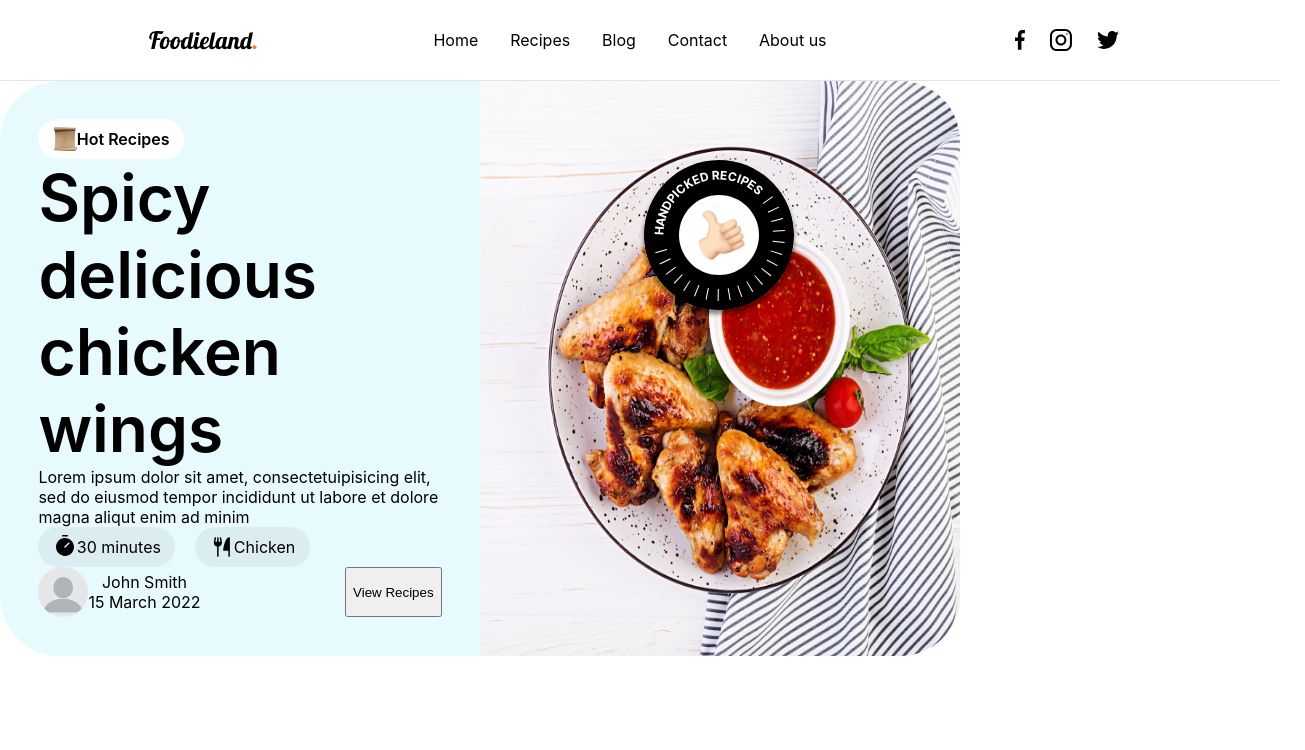
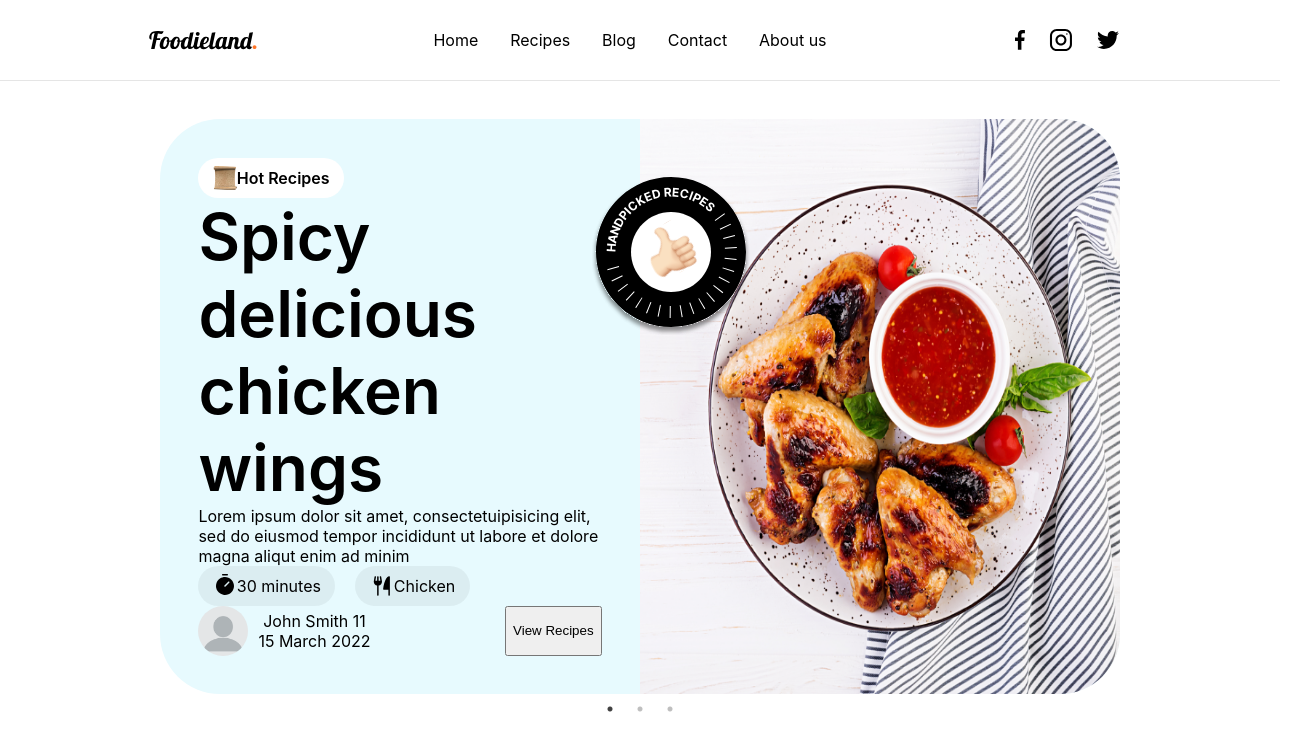
Before and after one commit to m83city/coocking_template, a React (Create React App) app: page / in a window 1280 px wide. Shown: the top 750 px of the page, 1305 px wide, since content can reach past the window. Built offline with nearby package versions, Linux system fonts and the light colour scheme.

Commit message:
change margin and done carousele

```diff
--- a/package.json
+++ b/package.json
@@ -10,10 +10,13 @@
     "@types/node": "^16.18.101",
     "@types/react": "^18.3.3",
     "@types/react-dom": "^18.3.0",
+    "@types/react-slick": "^0.23.13",
     "antd": "^5.19.1",
     "react": "^18.3.1",
     "react-dom": "^18.3.1",
     "react-scripts": "5.0.1",
+    "react-slick": "^0.30.2",
+    "slick-carousel": "^1.8.1",
     "typescript": "^4.9.5",
     "uuid": "^10.0.0",
     "web-vitals": "^2.1.4"
--- a/src/App.tsx
+++ b/src/App.tsx
@@ -1,12 +1,12 @@
 import "./App.css";
-import Slider from "./component/Slider";
+import CarouselFood from "./component/CarouselFood";
 import Home from "./home/Home";
 
 function App() {
   return (
     <div className="App">
       <Home></Home>
-      <Slider />
+      <CarouselFood />
     </div>
   );
 }
--- a/src/component/SliderElement.scss
+++ b/src/component/CarouselElement.scss
@@ -24,11 +24,16 @@
   }
 }
 
-.slider {
+.carousel {
   background-color: #e7fafe;
   @include _container(row, 100%, 60%, space-between);
   max-width: 75%;
   border-radius: 60px;
+  margin-left: auto;
+  margin-right: auto;
+  margin-top: 3%;
+  padding: auto;
+  position: relative;
   &Content {
     display: flex;
     flex-direction: column;
@@ -43,8 +48,8 @@
   }
   &Badge {
     position: absolute;
-    left: 50%;
-    top: 20%;
+    left: 45%;
+    top: 10%;
   }
   &TagContainer {
     display: flex;
@@ -55,7 +60,9 @@
     flex-direction: row;
     justify-content: space-between;
     &Namespaces {
+      max-width: fit-content;
       display: flex;
+      flex-direction: row;
     }
   }
   &AuthorImage {
@@ -64,6 +71,7 @@
     height: 50px;
   }
   &NameContainer {
+    margin-left: 10px;
     display: flex;
     flex-direction: column;
     align-items: center;
--- /dev/null
+++ b/src/component/CarouselElement.tsx
@@ -0,0 +1,59 @@
+import { v4 as uuidv4 } from "uuid";
+import badge from "../img/badge.svg";
+import dishPreview from "../img/dish_preview.png";
+import authorImage from "../img/author.webp";
+import pergamentImage from "../img/iconTag.png";
+import "./CarouselElement.scss";
+export interface ICarouselElement {
+  authorName: string;
+  timeCreate: string;
+  recipeCarouselTitle: string;
+  recipeCarouselDescription: string;
+  recipeTimeCooking: number;
+  recipeIngredient: { logo: string; title: string }[];
+}
+function CarouselElement(carouselElement: ICarouselElement) {
+  function Tag(logoUrl: string, title: string, shiftTag?: string) {
+    return (
+      <div className={`tag${shiftTag ? shiftTag : ""}`} key={uuidv4()}>
+        <img src={logoUrl} alt="Tag logo" key={uuidv4()}></img>
+        <div key={uuidv4()}>{title}</div>
+      </div>
+    );
+  }
+
+  return (
+    <div className="carousel">
+      <section className="carouselContent">
+        {Tag(pergamentImage, "Hot Recipes", "Hot")}
+        <div className="carouselTitle">
+          {carouselElement.recipeCarouselTitle}
+        </div>
+        {carouselElement.recipeCarouselDescription}
+        <div className="carouselTagContainer">
+          {carouselElement.recipeIngredient.map((tagElement) =>
+            Tag(tagElement.logo, tagElement.title)
+          )}
+        </div>
+        <div className="carouselAuthorContainer">
+          <div className="carouselAuthorContainerNamespaces">
+            <img
+              className="carouselAuthorImage"
+              src={authorImage}
+              alt="Author"
+            ></img>
+            <div className="carouselNameContainer">
+              <div>{carouselElement.authorName}</div>
+              <div>{carouselElement.timeCreate}</div>
+            </div>
+          </div>
+
+          <button>{"View Recipes"}</button>
+        </div>
+      </section>
+      <img className="carouselBadge" src={badge} alt="Badge" />
+      <img className="carouselDishPhoto" src={dishPreview} alt="Dish preview" />
+    </div>
+  );
+}
+export default CarouselElement;
--- /dev/null
+++ b/src/component/CarouselFood.tsx
@@ -0,0 +1,109 @@
+import CarouselElement, { ICarouselElement } from "./CarouselElement";
+import { v4 as uuidv4 } from "uuid";
+import timer from "../img/timer.svg";
+import forkKnife from "../img/forkKnife.svg";
+import Slider from "react-slick";
+import "slick-carousel/slick/slick.css";
+import "slick-carousel/slick/slick-theme.css";
+
+function CarouselFood() {
+  const carouselElementState: ICarouselElement[] = [
+    {
+      authorName: "John Smith 11",
+      timeCreate: "15 March 2022",
+      recipeCarouselTitle: "Spicy delicious chicken wings",
+      recipeCarouselDescription:
+        "Lorem ipsum dolor sit amet, consectetuipisicing elit, sed do eiusmod tempor incididunt ut labore et dolore magna aliqut enim ad minim ",
+      recipeTimeCooking: 30,
+      recipeIngredient: [
+        {
+          logo: timer,
+          title: "30 minutes",
+        },
+        {
+          logo: forkKnife,
+          title: "Chicken",
+        },
+      ],
+    },
+    {
+      authorName: "John Smith 22",
+      timeCreate: "15 March 2022",
+      recipeCarouselTitle: "Spicy delicious chicken wings",
+      recipeCarouselDescription:
+        "Lorem ipsum dolor sit amet, consectetuipisicing elit, sed do eiusmod tempor incididunt ut labore et dolore magna aliqut enim ad minim ",
+      recipeTimeCooking: 30,
+      recipeIngredient: [
+        {
+          logo: timer,
+          title: "30 minutes",
+        },
+        {
+          logo: forkKnife,
+          title: "Chicken",
+        },
+      ],
+    },
+    {
+      authorName: "John Smith 33",
+      timeCreate: "15 March 2022",
+      recipeCarouselTitle: "Spicy delicious chicken wings",
+      recipeCarouselDescription:
+        "Lorem ipsum dolor sit amet, consectetuipisicing elit, sed do eiusmod tempor incididunt ut labore et dolore magna aliqut enim ad minim ",
+      recipeTimeCooking: 30,
+      recipeIngredient: [
+        {
+          logo: timer,
+          title: "30 minutes",
+        },
+        {
+          logo: forkKnife,
+          title: "Chicken",
+        },
+      ],
+    },
+  ];
+  const autoplaySpeed: number = 10000;
+  const speedAnimation: number = 1000;
+  const contentStyle: React.CSSProperties = {
+    height: "160px",
+    color: "#fff",
+    lineHeight: "160px",
+    textAlign: "center",
+    background: "#364d79",
+  };
+
+  return (
+    <Slider
+      autoplay
+      adaptiveHeight
+      autoplaySpeed={autoplaySpeed}
+      speed={speedAnimation}
+      centerPadding="60px"
+      className="center"
+      dots
+    >
+      {carouselElementState.map(
+        ({
+          recipeIngredient,
+          recipeCarouselDescription,
+          recipeCarouselTitle,
+          recipeTimeCooking,
+          authorName,
+          timeCreate,
+        }) => (
+          <CarouselElement
+            key={uuidv4()}
+            authorName={authorName}
+            timeCreate={timeCreate}
+            recipeIngredient={recipeIngredient}
+            recipeCarouselDescription={recipeCarouselDescription}
+            recipeCarouselTitle={recipeCarouselTitle}
+            recipeTimeCooking={recipeTimeCooking}
+          />
+        )
+      )}
+    </Slider>
+  );
+}
+export default CarouselFood;
--- a/src/component/Slider.tsx
+++ /dev/null
@@ -1,53 +0,0 @@
-import SliderElement, { ISliderElement } from "./SliderElement";
-import { v4 as uuidv4 } from "uuid";
-import timer from "../img/timer.svg";
-import forkKnife from "../img/forkKnife.svg";
-
-function Slider() {
-  const sliderElementState: ISliderElement[] = [
-    {
-      authorName: "John Smith",
-      timeCreate: "15 March 2022",
-      recipeSliderTitle: "Spicy delicious chicken wings",
-      recipeSliderDescription:
-        "Lorem ipsum dolor sit amet, consectetuipisicing elit, sed do eiusmod tempor incididunt ut labore et dolore magna aliqut enim ad minim ",
-      recipeTimeCooking: 30,
-      recipeIngredient: [
-        {
-          logo: timer,
-          title: "30 minutes",
-        },
-        {
-          logo: forkKnife,
-          title: "Chicken",
-        },
-      ],
-    },
-  ];
-
-  return (
-    <div>
-      {sliderElementState.map(
-        ({
-          recipeIngredient,
-          recipeSliderDescription,
-          recipeSliderTitle,
-          recipeTimeCooking,
-          authorName,
-          timeCreate,
-        }) => (
-          <SliderElement
-            key={uuidv4()}
-            authorName={authorName}
-            timeCreate={timeCreate}
-            recipeIngredient={recipeIngredient}
-            recipeSliderDescription={recipeSliderDescription}
-            recipeSliderTitle={recipeSliderTitle}
-            recipeTimeCooking={recipeTimeCooking}
-          />
-        )
-      )}
-    </div>
-  );
-}
-export default Slider;
--- a/src/component/SliderElement.tsx
+++ /dev/null
@@ -1,57 +0,0 @@
-import { v4 as uuidv4 } from "uuid";
-import badge from "../img/badge.svg";
-import dishPreview from "../img/dish_preview.png";
-import authorImage from "../img/author.webp";
-import pergamentImage from "../img/iconTag.png";
-import "./SliderElement.scss";
-export interface ISliderElement {
-  authorName: string;
-  timeCreate: string;
-  recipeSliderTitle: string;
-  recipeSliderDescription: string;
-  recipeTimeCooking: number;
-  recipeIngredient: { logo: string; title: string }[];
-}
-function SliderElement(sliderElement: ISliderElement) {
-  function Tag(logoUrl: string, title: string, shiftTag?: string) {
-    return (
-      <div className={`tag${shiftTag ? shiftTag : ""}`} key={uuidv4()}>
-        <img src={logoUrl} alt="Tag logo" key={uuidv4()}></img>
-        <div key={uuidv4()}>{title}</div>
-      </div>
-    );
-  }
-
-  return (
-    <div className="slider">
-      <section className="sliderContent">
-        {Tag(pergamentImage, "Hot Recipes", "Hot")}
-        <div className="sliderTitle">{sliderElement.recipeSliderTitle}</div>
-        {sliderElement.recipeSliderDescription}
-        <div className="sliderTagContainer">
-          {sliderElement.recipeIngredient.map((tagElement) =>
-            Tag(tagElement.logo, tagElement.title)
-          )}
-        </div>
-        <div className="sliderAuthorContainer">
-          <div className="sliderAuthorContainerNamespaces">
-            <img
-              className="sliderAuthorImage"
-              src={authorImage}
-              alt="Author"
-            ></img>
-            <div className="sliderNameContainer">
-              <div>{sliderElement.authorName}</div>
-              <div>{sliderElement.timeCreate}</div>
-            </div>
-          </div>
-
-          <button>{"View Recipes"}</button>
-        </div>
-      </section>
-      <img className="sliderBadge" src={badge} alt="Badge" />
-      <img className="sliderDishPhoto" src={dishPreview} alt="Dish preview" />
-    </div>
-  );
-}
-export default SliderElement;
```
Also changed, not shown: src/component/CarouselFood.scss (added), src/component/Slider.scss (deleted), 1 other file (tests, documents, lock files or other folders).
